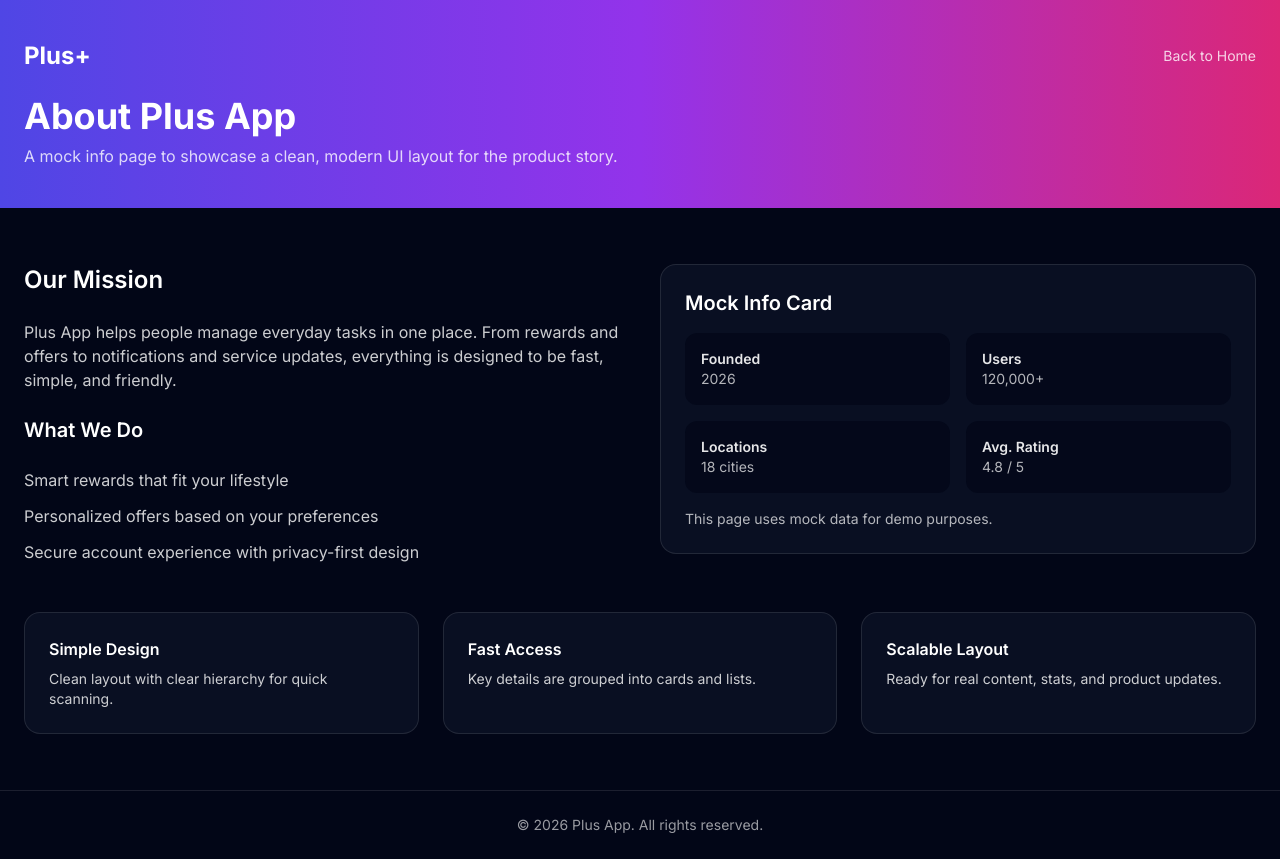
After one commit to Deonmayon/mysite, a Django app: page /about/ in a window 1280 px wide. The commit adds this page. Run offline with Django 5.2, Linux system fonts and the light colour scheme; some libraries are stand-ins or nearby versions.

Commit message:
✨ Add about page and update README with project details

```diff
--- a/mysite/urls.py
+++ b/mysite/urls.py
@@ -18,6 +18,7 @@ from django.contrib import admin
 from django.urls import include, path
 
 urlpatterns = [
+    path('', include('plus.urls')),
     path('plus/', include('plus.urls')),
     path('admin/', admin.site.urls),
 ]
--- /dev/null
+++ b/plus/templates/plus/about.html
@@ -0,0 +1,109 @@
+<!DOCTYPE html>
+<html lang="en">
+<head>
+  <meta charset="UTF-8" />
+  <meta name="viewport" content="width=device-width, initial-scale=1.0"/>
+  <title>About Plus App</title>
+
+  <!-- Tailwind CSS -->
+  <script src="https://cdn.tailwindcss.com"></script>
+
+  <!-- Google Font -->
+  <link href="https://fonts.googleapis.com/css2?family=Inter:wght@300;400;500;600;700&display=swap" rel="stylesheet">
+
+  <style>
+    body {
+      font-family: 'Inter', sans-serif;
+    }
+  </style>
+</head>
+<body class="bg-slate-950 text-white">
+
+  <!-- Header -->
+  <header class="bg-gradient-to-r from-indigo-600 via-purple-600 to-pink-600">
+    <div class="container mx-auto px-6 py-10">
+      <div class="flex items-center justify-between">
+        <a href="/" class="text-2xl font-bold">Plus+</a>
+        <a href="/" class="text-sm text-white/80 hover:text-white">Back to Home</a>
+      </div>
+      <h1 class="text-3xl md:text-4xl font-bold mt-6">About Plus App</h1>
+      <p class="text-white/80 mt-2 max-w-2xl">
+        A mock info page to showcase a clean, modern UI layout for the product story.
+      </p>
+    </div>
+  </header>
+
+  <!-- About Content -->
+  <main class="container mx-auto px-6 py-14">
+    <section class="grid md:grid-cols-2 gap-10 items-start">
+      <div class="space-y-6">
+        <h2 class="text-2xl font-semibold">Our Mission</h2>
+        <p class="text-white/80">
+          Plus App helps people manage everyday tasks in one place. From rewards and
+          offers to notifications and service updates, everything is designed to be
+          fast, simple, and friendly.
+        </p>
+
+        <h3 class="text-xl font-semibold">What We Do</h3>
+        <ul class="space-y-3 text-white/80">
+          <li>Smart rewards that fit your lifestyle</li>
+          <li>Personalized offers based on your preferences</li>
+          <li>Secure account experience with privacy-first design</li>
+        </ul>
+      </div>
+
+      <div class="bg-slate-900/60 border border-white/10 rounded-2xl p-6 space-y-4">
+        <h3 class="text-xl font-semibold">Mock Info Card</h3>
+        <div class="grid grid-cols-2 gap-4 text-sm text-white/70">
+          <div class="bg-slate-950/70 rounded-xl p-4">
+            <p class="text-white/90 font-semibold">Founded</p>
+            <p>2026</p>
+          </div>
+          <div class="bg-slate-950/70 rounded-xl p-4">
+            <p class="text-white/90 font-semibold">Users</p>
+            <p>120,000+</p>
+          </div>
+          <div class="bg-slate-950/70 rounded-xl p-4">
+            <p class="text-white/90 font-semibold">Locations</p>
+            <p>18 cities</p>
+          </div>
+          <div class="bg-slate-950/70 rounded-xl p-4">
+            <p class="text-white/90 font-semibold">Avg. Rating</p>
+            <p>4.8 / 5</p>
+          </div>
+        </div>
+        <p class="text-white/70 text-sm">
+          This page uses mock data for demo purposes.
+        </p>
+      </div>
+    </section>
+
+    <section class="mt-12 grid md:grid-cols-3 gap-6">
+      <div class="bg-slate-900/60 border border-white/10 rounded-2xl p-6">
+        <h4 class="font-semibold mb-2">Simple Design</h4>
+        <p class="text-white/80 text-sm">
+          Clean layout with clear hierarchy for quick scanning.
+        </p>
+      </div>
+      <div class="bg-slate-900/60 border border-white/10 rounded-2xl p-6">
+        <h4 class="font-semibold mb-2">Fast Access</h4>
+        <p class="text-white/80 text-sm">
+          Key details are grouped into cards and lists.
+        </p>
+      </div>
+      <div class="bg-slate-900/60 border border-white/10 rounded-2xl p-6">
+        <h4 class="font-semibold mb-2">Scalable Layout</h4>
+        <p class="text-white/80 text-sm">
+          Ready for real content, stats, and product updates.
+        </p>
+      </div>
+    </section>
+  </main>
+
+  <!-- Footer -->
+  <footer class="border-t border-white/10 py-6 text-center text-white/60 text-sm">
+    © 2026 Plus App. All rights reserved.
+  </footer>
+
+</body>
+</html>
--- a/plus/templates/plus/home.html
+++ b/plus/templates/plus/home.html
@@ -38,6 +38,7 @@
     <a href="#features" class="hover:text-pink-200">ฟีเจอร์</a>
     <a href="#benefits" class="hover:text-pink-200">ประโยชน์</a>
     <a href="#download" class="hover:text-pink-200">ดาวน์โหลด</a>
+    <a href="/about/" class="hover:text-pink-200">เกี่ยวกับเรา</a>
   </nav>
 
   <!-- Mobile menu -->
@@ -46,6 +47,7 @@
     <a href="#features" class="block py-2">ฟีเจอร์</a>
     <a href="#benefits" class="block py-2">ประโยชน์</a>
     <a href="#download" class="block py-2">ดาวน์โหลด</a>
+    <a href="/about/" class="block py-2">เกี่ยวกับเรา</a>
   </div>
 </header>
 
--- a/plus/urls.py
+++ b/plus/urls.py
@@ -3,4 +3,5 @@ from django.urls import path
 
 urlpatterns = [
     path('', views.home, name='home'),
+    path('about/', views.about, name='about'),
 ]
--- a/plus/views.py
+++ b/plus/views.py
@@ -4,3 +4,7 @@ from django.shortcuts import render
 def home(request):
     # process the request and return a response
     return render(request, 'plus/home.html')
+
+
+def about(request):
+    return render(request, 'plus/about.html')
```
Also changed, not shown: README.md.
